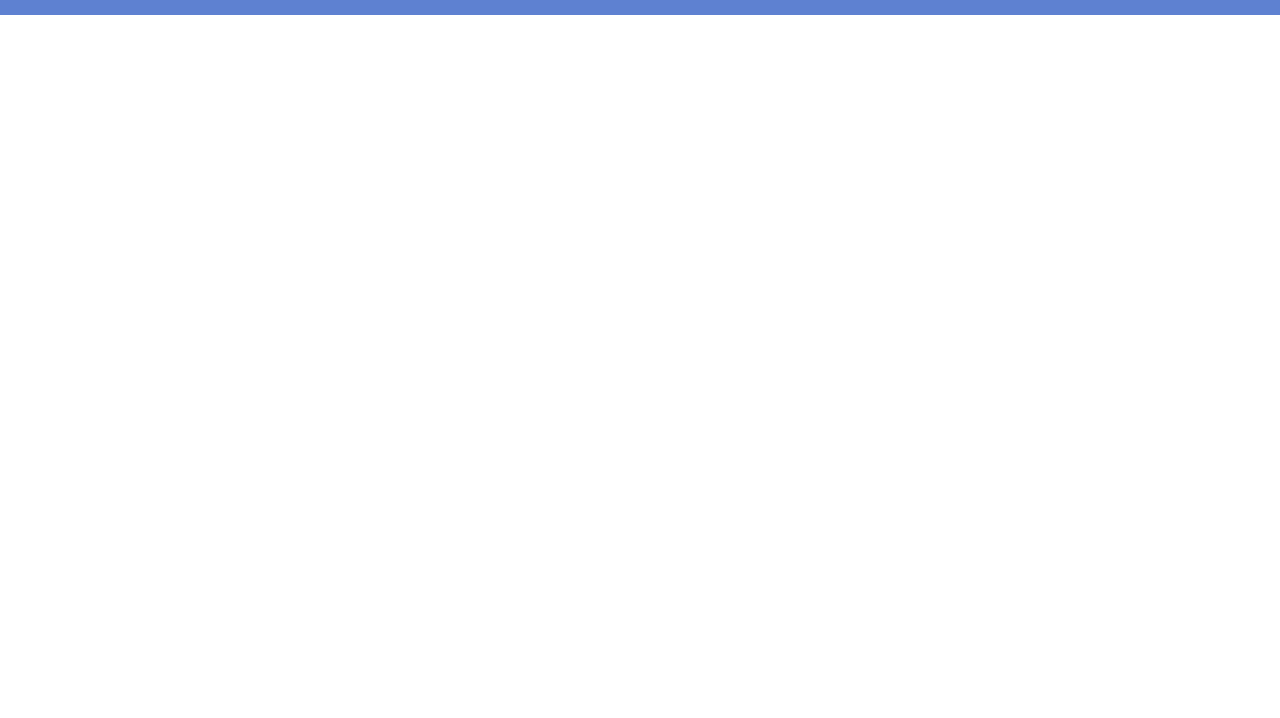
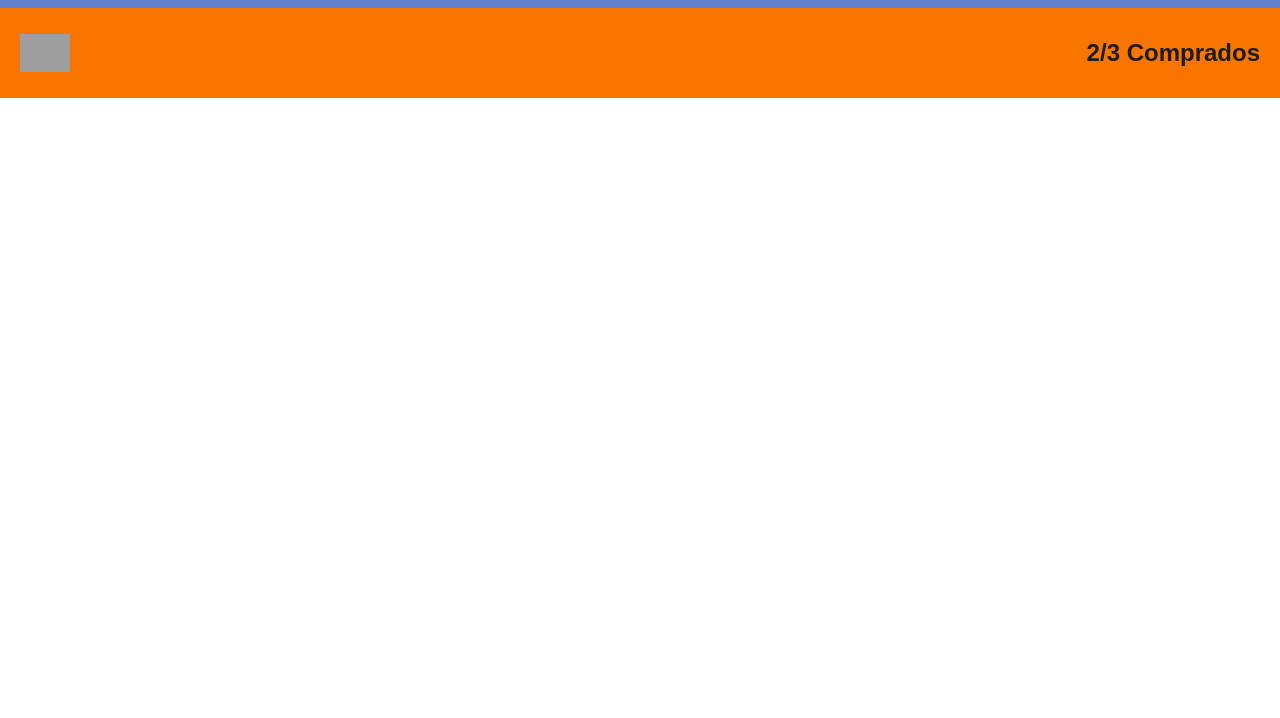
Before and after one commit to darqsa/-darqsa-202207-w1ch4-david-arques, a plain HTML site: page index.html in a window 1280 px wide. Shown: the part 82-800 px from the top of the page. Drawn offline with Linux system fonts and the light colour scheme; grey boxes are pictures that could not be loaded.

Commit message:
Added the switch page section and created edit-list.hmtl

```diff
--- a/index.html
+++ b/index.html
@@ -16,5 +16,16 @@
         <li>Acerca de</li>
       </ul>
     </header>
+    <main>
+      <section class="switch-page">
+        <a href="edit-list.html"
+          ><img
+            src="http://cdn.onlinewebfonts.com/svg/img_356964.png"
+            alt=""
+            width="50"
+        /></a>
+        <h2>2/3 Comprados</h2>
+      </section>
+    </main>
   </body>
 </html>
--- a/style.css
+++ b/style.css
@@ -13,6 +13,7 @@ img {
 header {
   display: flex;
   padding: 30px 20px;
+  height: 90px;
   justify-content: space-between;
   background-color: #5e81d1;
   color: rgb(29, 29, 29);
@@ -31,3 +32,13 @@ header li {
 .actual-page {
   font-weight: bold;
 }
+
+.switch-page {
+  display: flex;
+  padding: 30px 20px;
+  height: 90px;
+  justify-content: space-between;
+  background-color: #f87500;
+  color: rgb(29, 29, 29);
+  align-items: center;
+}
```
Also changed, not shown: edit-list.html (added).
